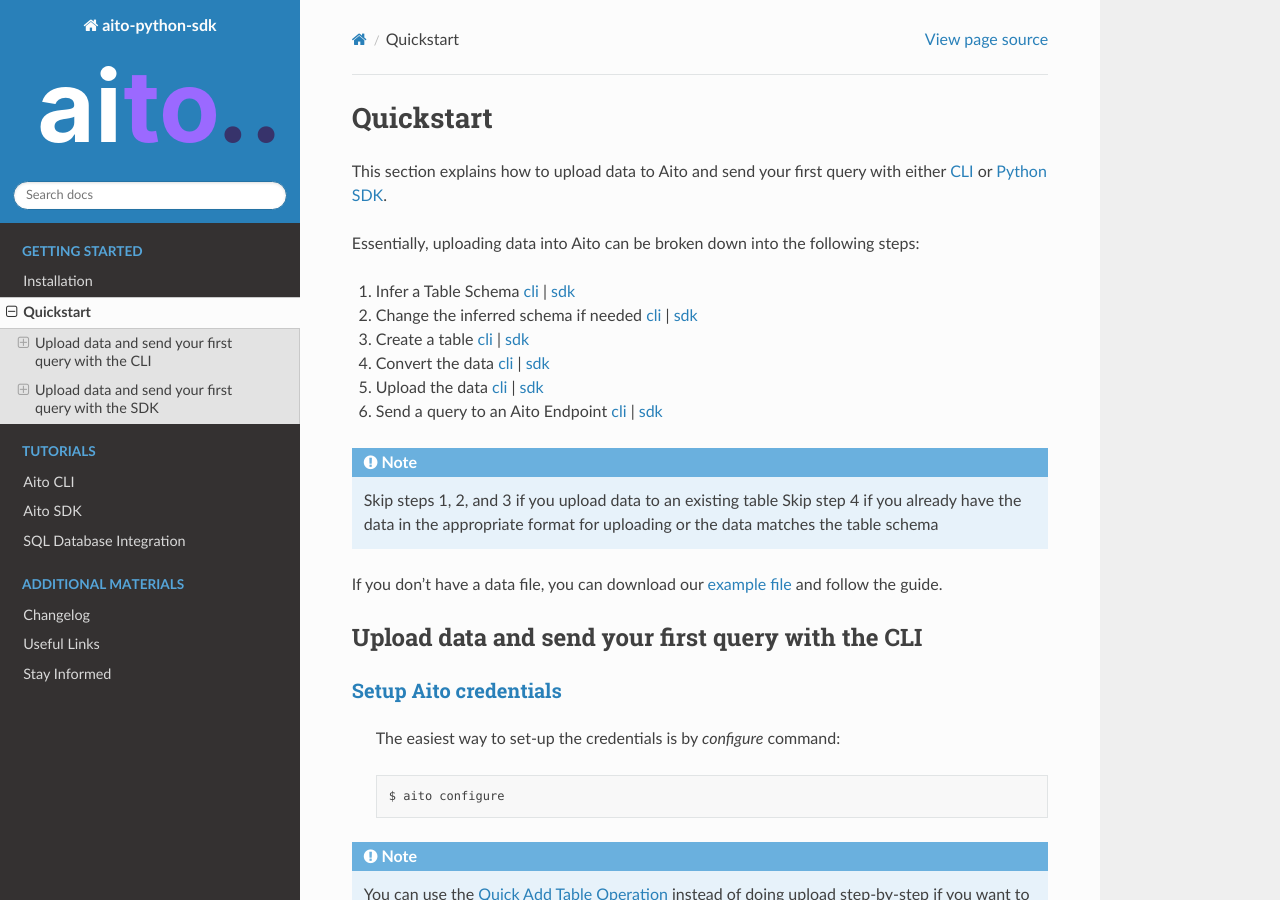
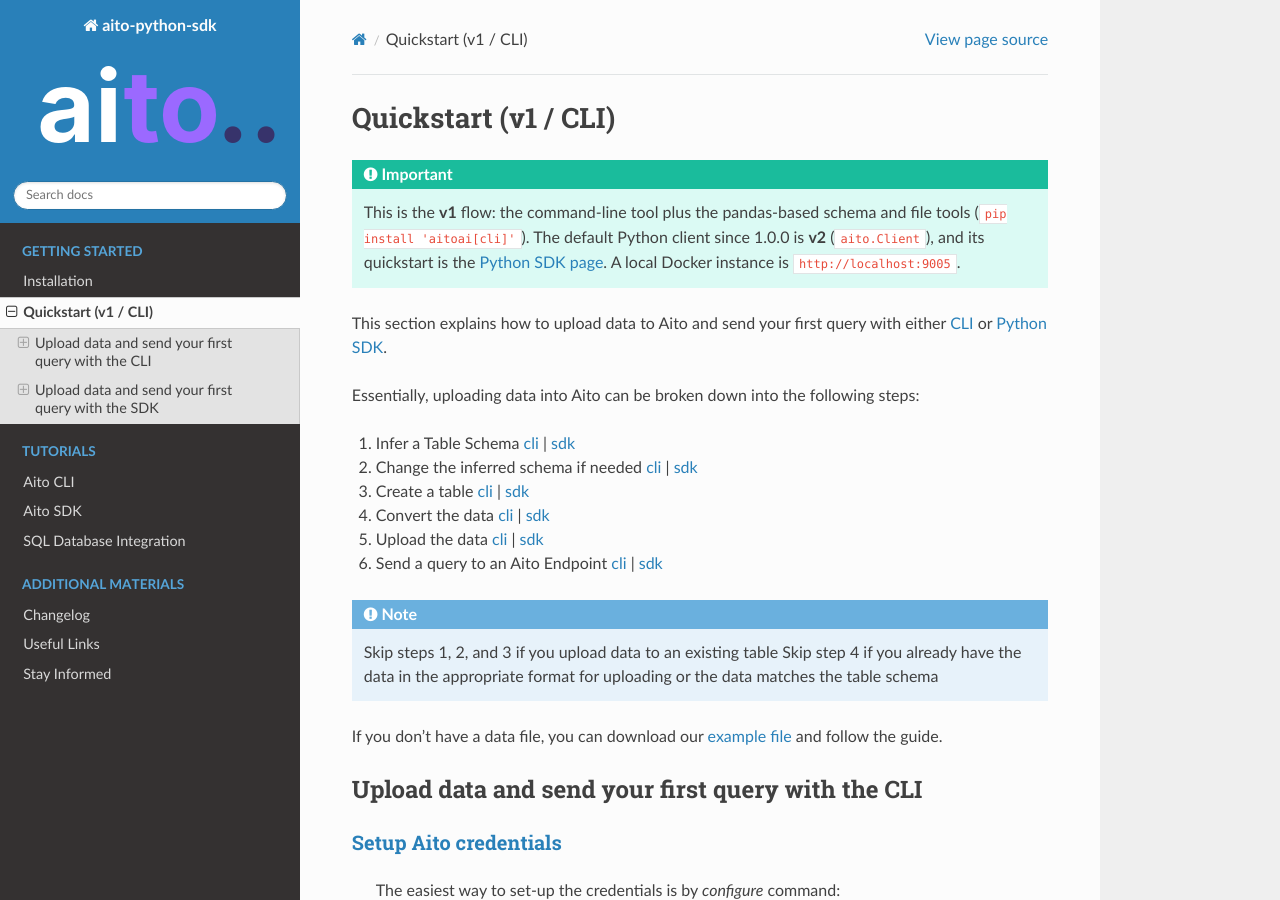
Before and after one commit to AitoDotAI/aito-python-tools, a Sphinx documentation site: the page built from docs/source/quickstart.rst, in a window 1280 px wide and 900 px high. Built offline with Sphinx 7.4.7 and the Read the Docs theme 3.1.0, drawn with Linux system fonts in a browser that asks for light colours.

Commit message:
docs: mark the github.io quickstart as the v1 / CLI flow and link the v2 SDK page
Co-Authored-By: Claude Opus 5.5 <noreply@anthropic.com>
Claude-Session: https://claude.ai/code/session_01AGxAujqUXtXMNcLfpqm96r

```diff
--- a/docs/source/quickstart.rst
+++ b/docs/source/quickstart.rst
@@ -1,5 +1,13 @@
-Quickstart
-==========
+Quickstart (v1 / CLI)
+=====================
+
+.. important::
+
+  This is the **v1** flow: the command-line tool plus the pandas-based schema and file tools
+  (``pip install 'aitoai[cli]'``). The default Python client since 1.0.0 is **v2**
+  (``aito.Client``), and its quickstart is the
+  `Python SDK page <https://aito.ai/docs/api/v2/python-sdk/>`__. A local Docker instance is
+  ``http://localhost:9005``.
 
 This section explains how to upload data to Aito and send your first query with either :doc:`CLI <cli>` or :doc:`Python SDK <sdk>`.
 
```
